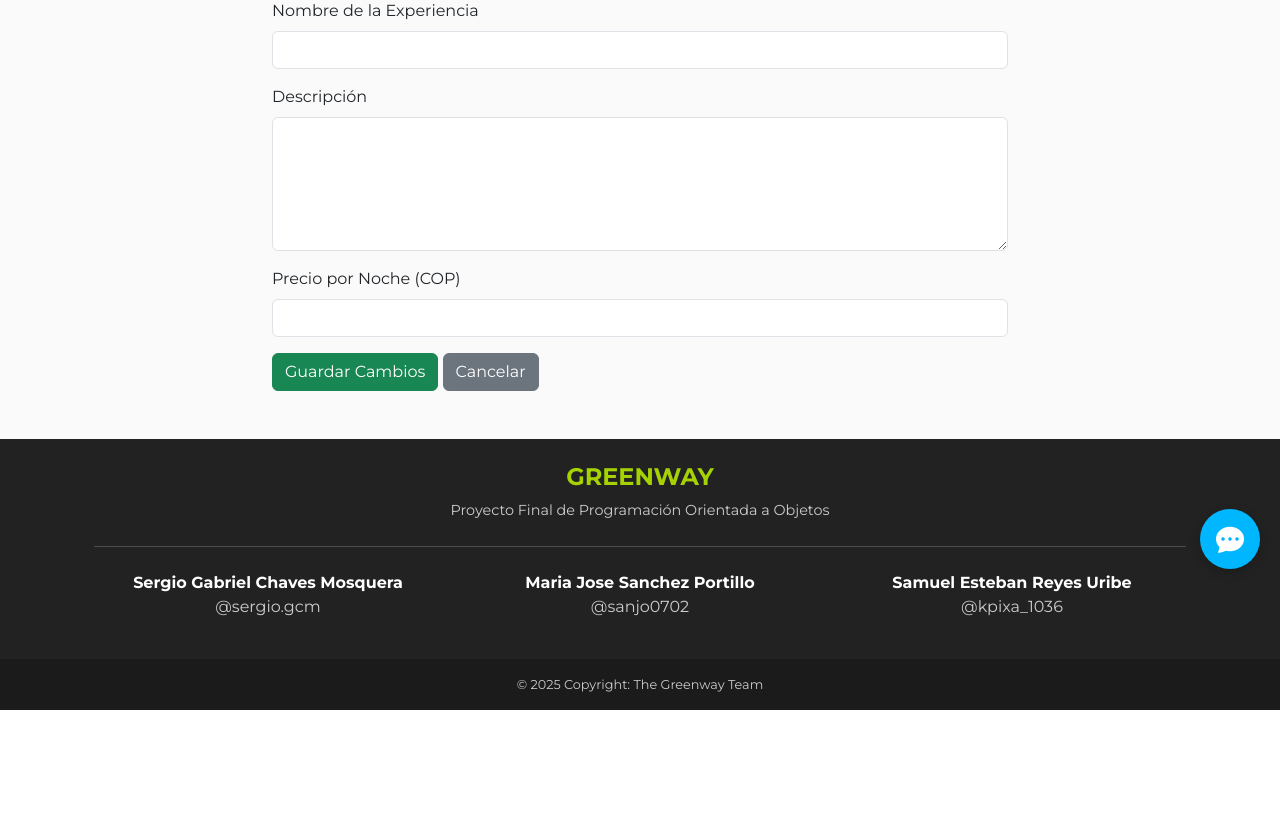
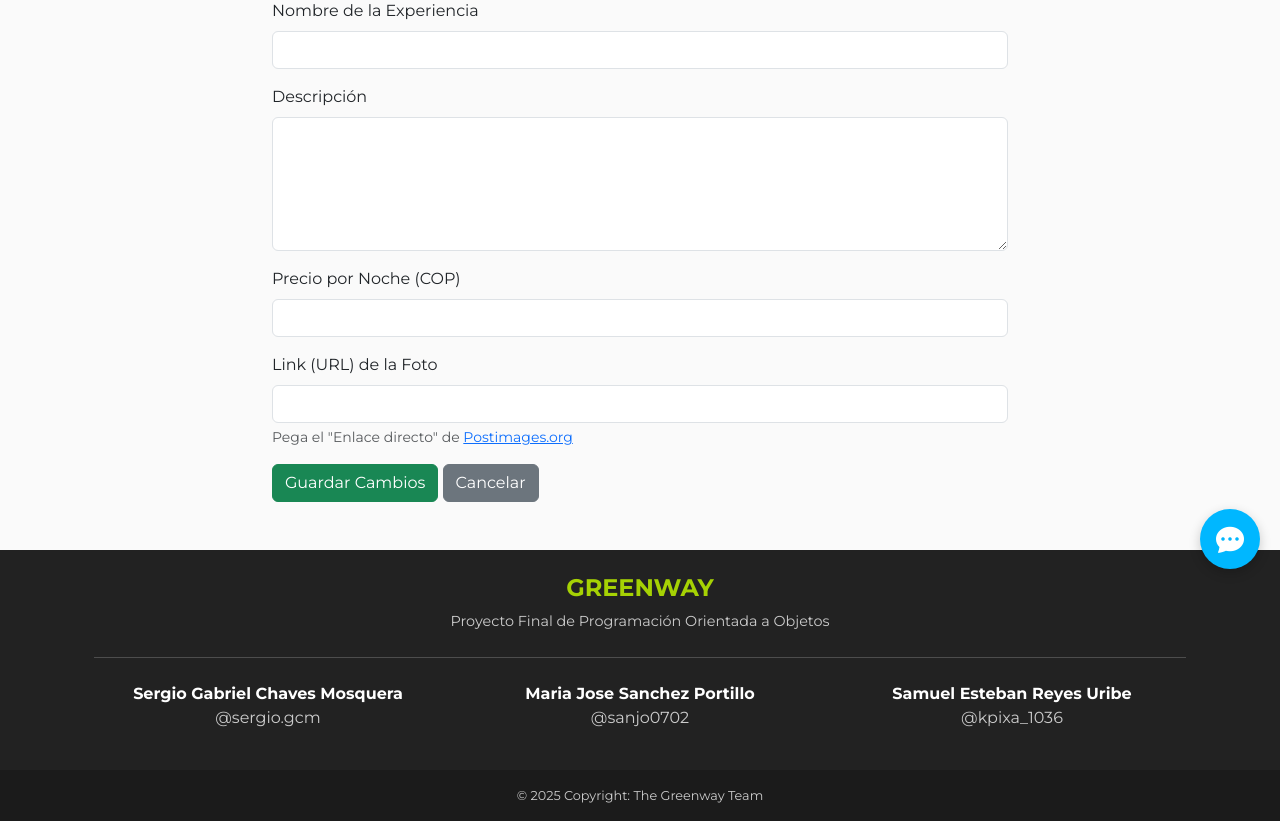
Before and after one commit to sechaves/CRUD-Firebase-Greenway, a Flask app: template app/templates/admin_edit_experiencia.html in a window 1280 px wide. Shown: the part 211-1032 px from the top of the page. Before the commit the page ends 921 px from the top, so only its background shows below. Run offline with Flask 3, Linux system fonts and the light colour scheme; the template is opened without the code that fills it, so the values that code supplies are empty; parts of the project's set-up code (start-up, migrations or seed data) failed here and were passed over.

Commit message:
Arreglo Final

```diff
--- a/app/templates/admin_edit_experiencia.html
+++ b/app/templates/admin_edit_experiencia.html
@@ -23,10 +23,20 @@
                               rows="5" required>{{ experiencia.descripcion }}</textarea>
                 </div>
 
+
                 <div class="mb-3">
                     <label for="precio" class="form-label">Precio por Noche (COP)</label>
                     <input type="number" class="form-control" id="precio" name="precio"
                            value="{{ experiencia.precio_noche }}" required>
+                </div>
+
+                <div class="mb-3">
+                    <label for="imagen_url" class="form-label">Link (URL) de la Foto</label>
+                    <input type="text" class="form-control" id="imagen_url" name="imagen_url"
+                        value="{{ experiencia.imagen_url }}" required>
+                    <div class="form-text">
+                        Pega el "Enlace directo" de <a href="https://postimages.org/" target="_blank">Postimages.org</a>
+                    </div>
                 </div>
 
                 <button type="submit" class="btn btn-success">Guardar Cambios</button>
--- a/app/templates/crear_experiencia.html
+++ b/app/templates/crear_experiencia.html
@@ -17,9 +17,9 @@
                         <div class="mb-3">
                             <label for="imagen_url" class="form-label">Link (URL) de la Foto</label>
                             <input type="text" class="form-control" id="imagen_url" name="imagen_url"
-                                   placeholder="Ej: https://i.imgur.com/mi-foto.jpg" required>
+                                   placeholder="Ej: https://i.postimg.cc/123456/MiFoto.jpg" required>
                             <div class="form-text">
-                                Sube tu foto a <a href="https://imgur.com/upload" target="_blank">Imgur</a> y pega el "Direct Link" (o Link) aquí.
+                                Sube tu foto a <a href="https://postimages.org/" target="_blank">postimages</a> y pega el "Direct Link" aquí.
                             </div>
                         </div>
 
--- a/main.py
+++ b/main.py
@@ -322,6 +322,7 @@ def admin_edit_experiencia(experiencia_id):
 
 @app.route('/admin/update-experiencia/<experiencia_id>', methods=['POST'])
 @login_required
+# Se quitó @role_required('admin') para añadir la lógica abajo
 def admin_update_experiencia(experiencia_id):
     """
     Guarda los cambios de la edición.
@@ -330,28 +331,44 @@ def admin_update_experiencia(experiencia_id):
     2. Eres el propietario de esta experiencia.
     """
     try:
+        # --- LÓGICA DE PERMISO (Sin cambios) ---
         experiencia_data = db.child("experiencias").child(experiencia_id).get().val()
         if not experiencia_data:
             flash('Esa experiencia no existe.', 'danger')
             return redirect(url_for('home'))
+
         owner_id = experiencia_data.get('propietario_id')
         is_owner = (owner_id == session['user_id'])
         is_admin = (session.get('role') == 'admin')
+
         if not (is_owner or is_admin):
             flash('No tienes permiso para modificar esta experiencia.', 'danger')
             return redirect(url_for('experiencia_detalle', experiencia_id=experiencia_id))
+        # --- FIN DE LÓGICA DE PERMISO ---
+
+        # --- ¡¡¡SECCIÓN ACTUALIZADA!!! ---
+        # Saca los datos del formulario
         nuevo_nombre = request.form['nombre']
         nueva_desc = request.form['descripcion']
         nuevo_precio = int(request.form['precio'])
+        nueva_imagen_url = request.form['imagen_url'] # <-- ¡¡¡LÍNEA AÑADIDA!!!
+
         update_data = {
             'nombre': nuevo_nombre,
             'descripcion': nueva_desc,
-            'precio_noche': nuevo_precio
+            'precio_noche': nuevo_precio,
+            'imagen_url': nueva_imagen_url # <-- ¡¡¡LÍNEA AÑADIDA!!!
         }
+        # --- FIN DE SECCIÓN ACTUALIZADA ---
+
+        # ¡Acción de actualizar! (Sin cambios)
         db.child("experiencias").child(experiencia_id).update(update_data)
         flash('Experiencia actualizada con éxito.', 'success')
+
     except Exception as e:
         flash(f'Error al actualizar la experiencia: {e}', 'danger')
+
+    # Redirige inteligentemente (Sin cambios)
     if session.get('role') == 'admin':
         return redirect(url_for('admin_panel'))
     else:
```
